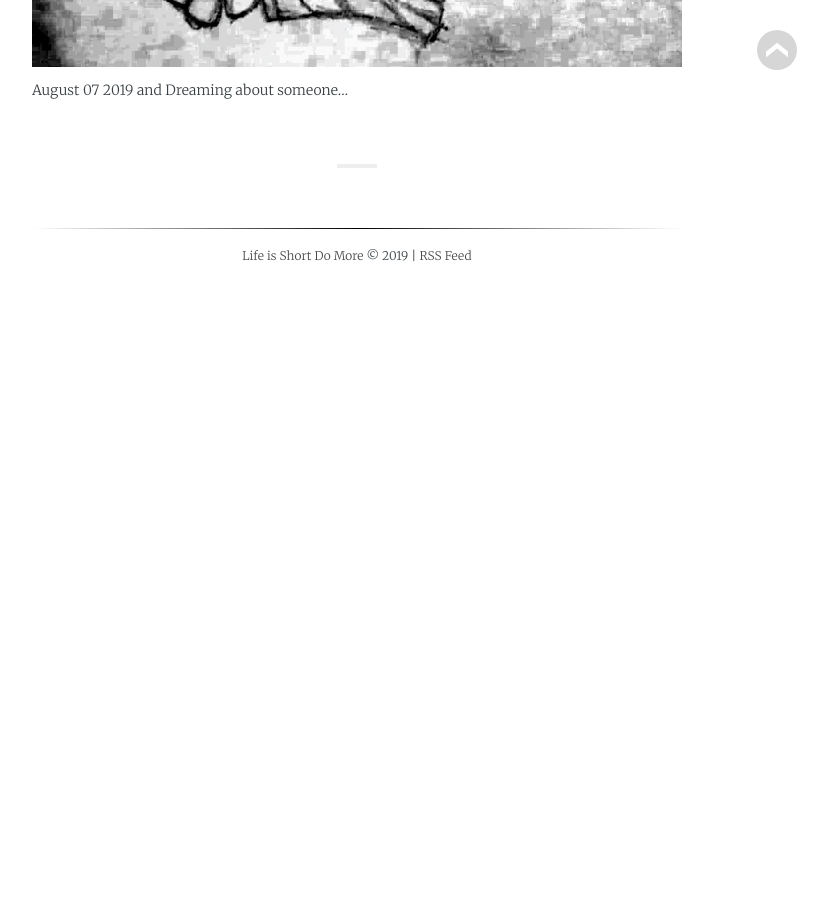
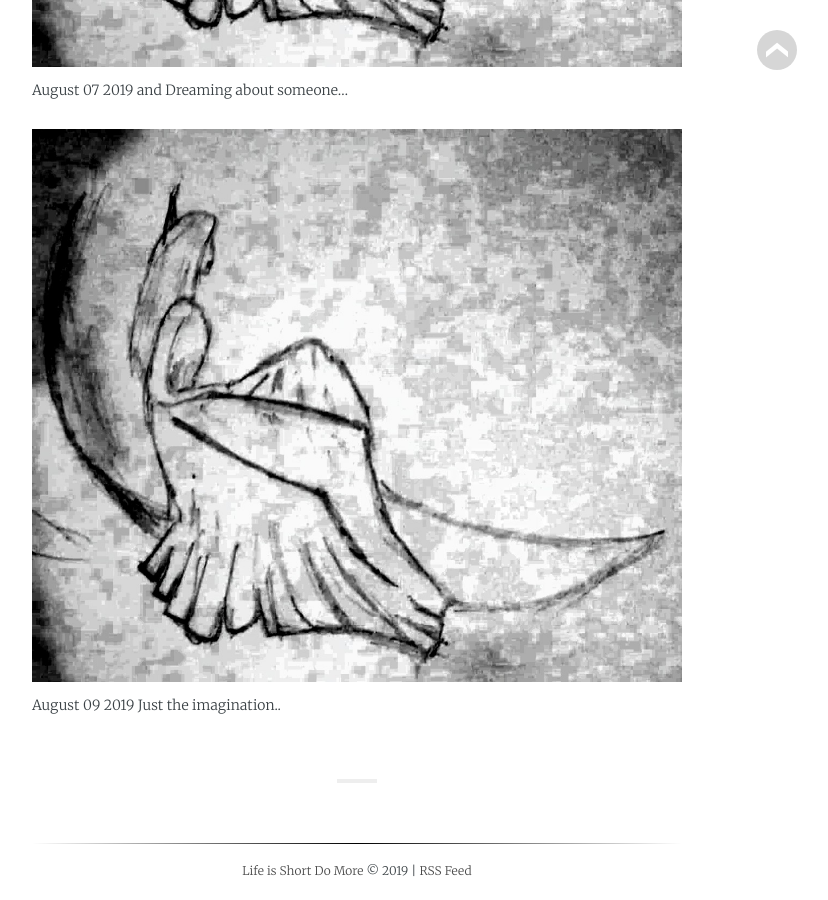
Before and after one commit to agrawalpoonam/agarwalpoonam.github.io, a Jekyll site: the page built from _posts/2018-10-18-Art-Gallery.md, in a window 1280 px wide and 900 px high, scrolled down 8316 px. Shown: the whole window, without its empty margins (283-1111 px from the left). Built offline with Jekyll 4.4.1, drawn with Linux system fonts in a browser that asks for light colours; some web fonts are replaced; before the commit the page ends 8601 px from its top, so only the background shows below that.

Commit message:
adding new art

```diff
--- a/_posts/2018-10-18-Art-Gallery.md
+++ b/_posts/2018-10-18-Art-Gallery.md
@@ -35,3 +35,6 @@
 
 ![dream.jpeg]({{ site.github.url }}/media/img/dream.jpeg ){:height="70%" width="100%"}
 August 07 2019 and Dreaming about someone...
+
+![imagination.jpeg]({{ site.github.url }}/media/img/dream.jpeg ){:height="70%" width="100%"}
+August 09 2019 Just the imagination..
```
Also changed, not shown: media/img/imagination.jpeg (added).
